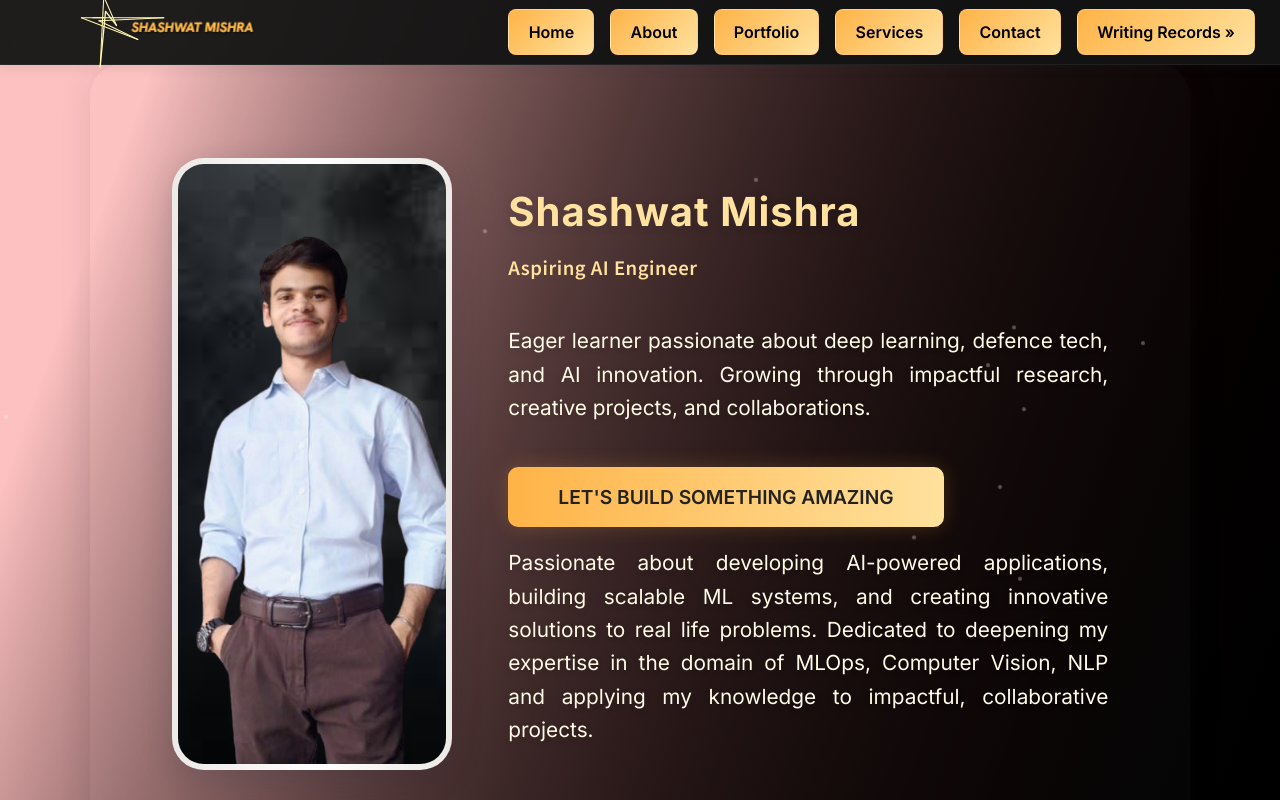
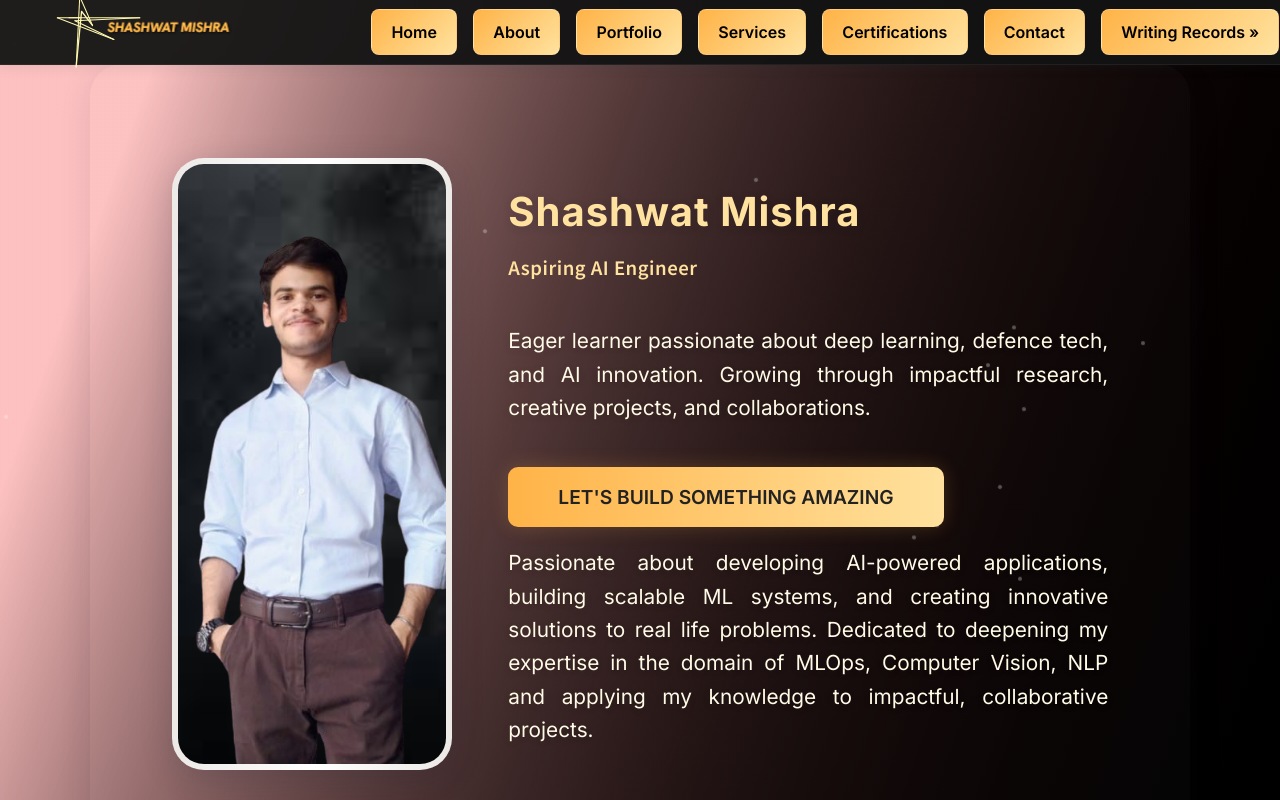
Before and after one commit to StrikerSam-Ai/Portfolio, a React (Vite) app: page / in a window 1280 px wide. Built offline with nearby package versions, Linux system fonts and the light colour scheme.

Commit message:
add: certifications section button to nav bar

```diff
--- a/src/NavBar.tsx
+++ b/src/NavBar.tsx
@@ -8,6 +8,7 @@ const navItems = [
   { id: 'about', label: 'About' },
   { id: 'portfolio', label: 'Portfolio' },
   { id: 'services', label: 'Services' },
+  { id: 'certifications', label: 'Certifications' },
   { id: 'contact', label: 'Contact' }
 ];
 
```
